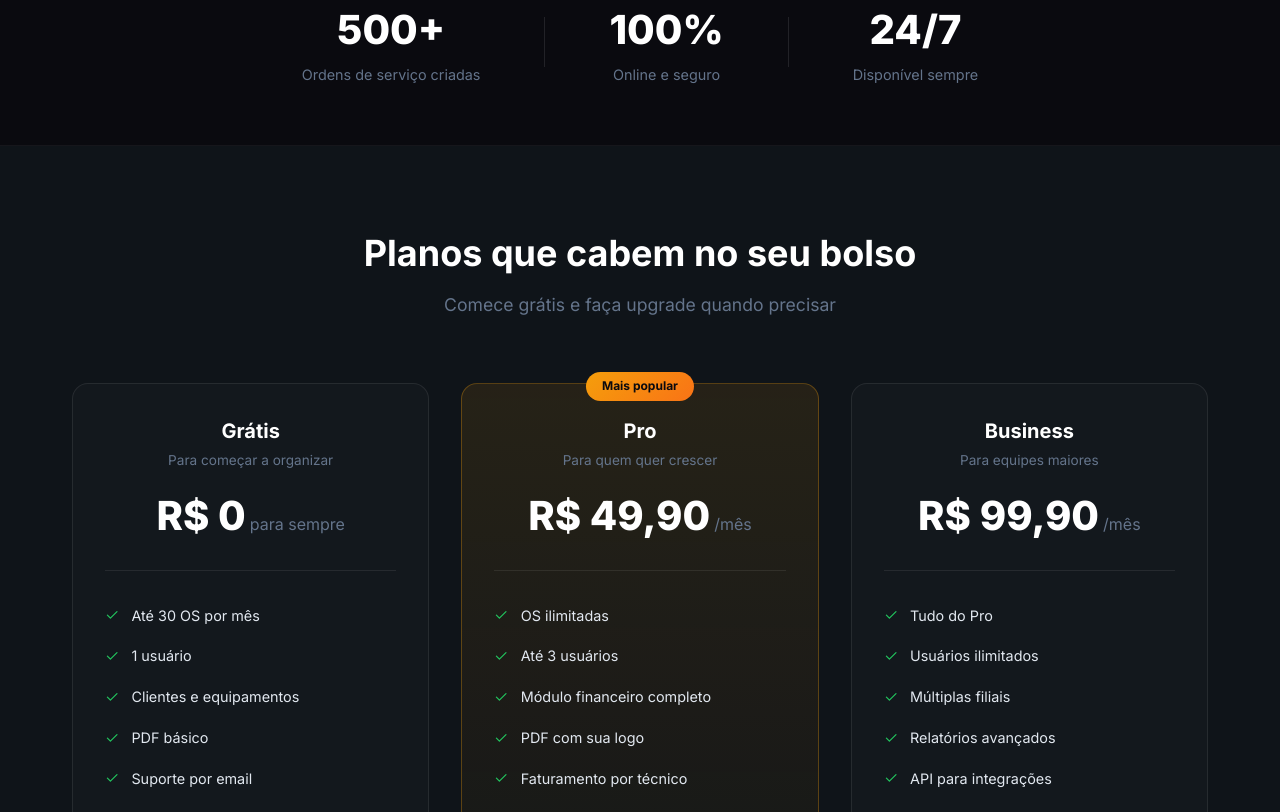
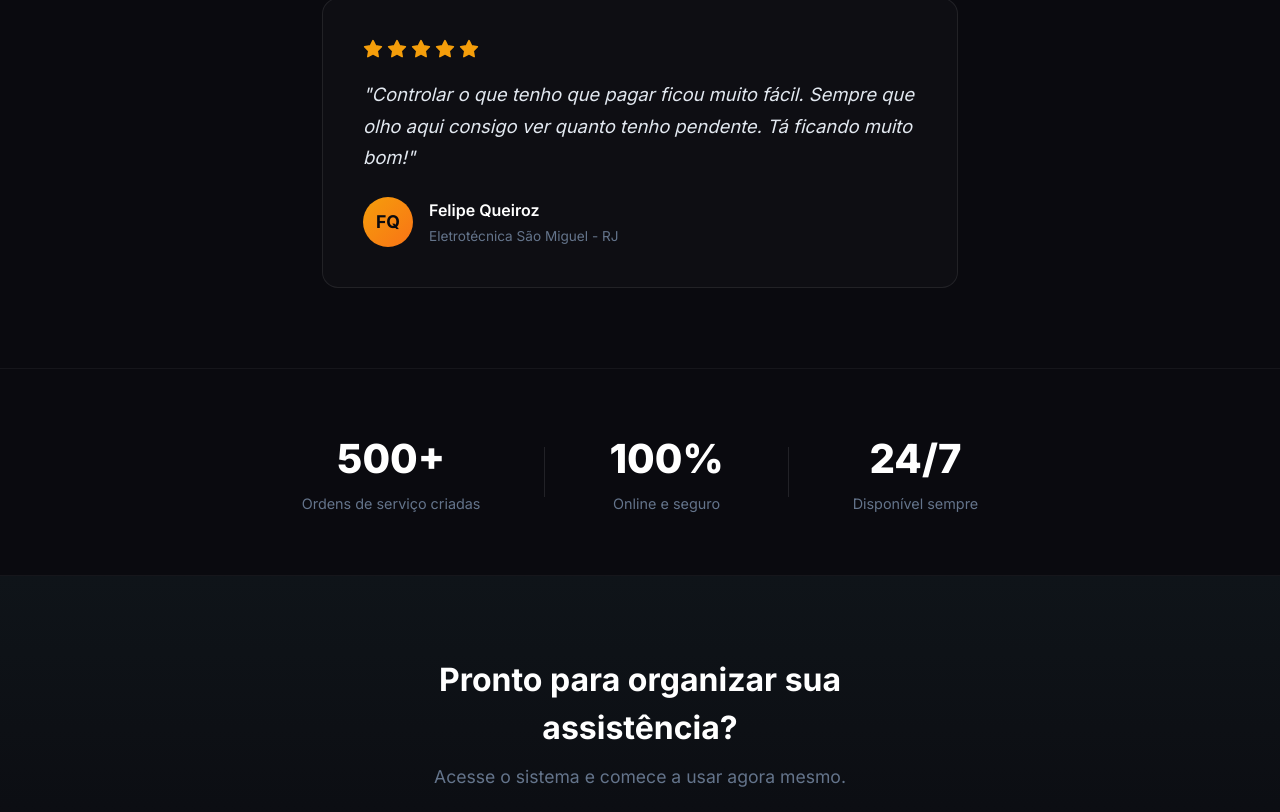
Before and after one commit to daflon/laboris, a React (Vite) app in the folder frontend/: page / in a window 1280 px wide. Shown: the part 1488-2300 px from the top of the page. Built offline with nearby package versions, Linux system fonts and the light colour scheme.

Commit message:
feat(landing): remove preços e adiciona depoimento do Felipe

```diff
--- a/frontend/src/pages/Landing/LandingPage.css
+++ b/frontend/src/pages/Landing/LandingPage.css
@@ -398,6 +398,85 @@
 }
 
 /* ================================
+   TESTIMONIAL
+   ================================ */
+.landing-testimonial {
+  padding: 80px 0;
+  background: #0a0a0f;
+}
+
+.landing-testimonial .landing-container {
+  max-width: 700px;
+}
+
+.testimonial-card {
+  background: rgba(255, 255, 255, 0.02);
+  border: 1px solid rgba(255, 255, 255, 0.08);
+  border-radius: 16px;
+  padding: 2.5rem;
+  position: relative;
+}
+
+.testimonial-stars {
+  display: flex;
+  gap: 0.25rem;
+  margin-bottom: 1.25rem;
+}
+
+.testimonial-stars svg {
+  width: 20px;
+  height: 20px;
+  color: #f59e0b;
+  fill: #f59e0b;
+}
+
+.testimonial-quote {
+  font-size: 1.15rem;
+  color: #e2e8f0;
+  line-height: 1.7;
+  margin: 0 0 1.5rem 0;
+  font-style: italic;
+  border: none;
+  padding: 0;
+}
+
+.testimonial-author {
+  display: flex;
+  align-items: center;
+  gap: 1rem;
+}
+
+.author-avatar {
+  width: 50px;
+  height: 50px;
+  background: linear-gradient(135deg, #f59e0b, #f97316);
+  border-radius: 50%;
+  display: flex;
+  align-items: center;
+  justify-content: center;
+  font-size: 1.1rem;
+  font-weight: 700;
+  color: #0a0a0f;
+}
+
+.author-info {
+  display: flex;
+  flex-direction: column;
+  gap: 0.25rem;
+}
+
+.author-info strong {
+  font-size: 1rem;
+  font-weight: 600;
+  color: white;
+}
+
+.author-info span {
+  font-size: 0.85rem;
+  color: #64748b;
+}
+
+/* ================================
    PRICING
    ================================ */
 .landing-pricing {
--- a/frontend/src/pages/Landing/LandingPage.tsx
+++ b/frontend/src/pages/Landing/LandingPage.tsx
@@ -1,6 +1,6 @@
 import { useEffect } from 'react';
 import { Link, useNavigate } from 'react-router-dom';
-import { FiCheck, FiClipboard, FiDollarSign, FiSmartphone, FiTool, FiBarChart2, FiUsers, FiArrowRight, FiPlay } from 'react-icons/fi';
+import { FiClipboard, FiDollarSign, FiSmartphone, FiTool, FiBarChart2, FiUsers, FiArrowRight, FiPlay, FiStar } from 'react-icons/fi';
 import { authService } from '../../services/auth.service';
 import './LandingPage.css';
 
@@ -52,68 +52,6 @@ export default function LandingPage() {
     }
   ];
 
-  const plans = [
-    {
-      id: 'free',
-      name: 'Grátis',
-      price: 'R$ 0',
-      period: 'para sempre',
-      description: 'Para começar a organizar',
-      features: [
-        'Até 30 OS por mês',
-        '1 usuário',
-        'Clientes e equipamentos',
-        'PDF básico',
-        'Suporte por email'
-      ],
-      notIncluded: [
-        'Módulo financeiro',
-        'Logo no PDF',
-        'Relatórios'
-      ],
-      cta: 'Começar grátis',
-      popular: false
-    },
-    {
-      id: 'pro',
-      name: 'Pro',
-      price: 'R$ 49,90',
-      period: '/mês',
-      description: 'Para quem quer crescer',
-      features: [
-        'OS ilimitadas',
-        'Até 3 usuários',
-        'Módulo financeiro completo',
-        'PDF com sua logo',
-        'Faturamento por técnico',
-        'Suporte por WhatsApp'
-      ],
-      notIncluded: [
-        'API para integrações'
-      ],
-      cta: 'Assinar Pro',
-      popular: true
-    },
-    {
-      id: 'business',
-      name: 'Business',
-      price: 'R$ 99,90',
-      period: '/mês',
-      description: 'Para equipes maiores',
-      features: [
-        'Tudo do Pro',
-        'Usuários ilimitados',
-        'Múltiplas filiais',
-        'Relatórios avançados',
-        'API para integrações',
-        'Suporte prioritário'
-      ],
-      notIncluded: [],
-      cta: 'Assinar Business',
-      popular: false
-    }
-  ];
-
   return (
     <div className="landing-page">
       {/* Header */}
@@ -125,7 +63,6 @@ export default function LandingPage() {
           </div>
           <nav className="landing-nav">
             <a href="#features">Recursos</a>
-            <a href="#pricing">Preços</a>
             <Link to="/login" className="btn-login">Entrar</Link>
           </nav>
         </div>
@@ -141,17 +78,16 @@ export default function LandingPage() {
             </h1>
             <p className="hero-subtitle">
               Sistema simples para gestão de ordens de serviço.
-              Sem complicação. Sem mensalidade cara. Comece grátis.
+              Sem complicação. Feito para assistências técnicas.
             </p>
             <div className="hero-cta">
               <Link to="/login" className="btn-primary btn-lg">
-                Criar conta grátis <FiArrowRight />
+                Acessar sistema <FiArrowRight />
               </Link>
               <a href="#features" className="btn-secondary btn-lg">
                 <FiPlay /> Ver recursos
               </a>
             </div>
-            <p className="hero-note">✓ Não precisa de cartão &nbsp;&nbsp; ✓ Cancele quando quiser</p>
           </div>
           <div className="hero-image">
             <div className="hero-mockup">
@@ -205,7 +141,32 @@ export default function LandingPage() {
         </div>
       </section>
 
-      {/* Social Proof */}
+      {/* Testimonial */}
+      <section className="landing-testimonial">
+        <div className="landing-container">
+          <div className="testimonial-card">
+            <div className="testimonial-stars">
+              <FiStar className="star-filled" />
+              <FiStar className="star-filled" />
+              <FiStar className="star-filled" />
+              <FiStar className="star-filled" />
+              <FiStar className="star-filled" />
+            </div>
+            <blockquote className="testimonial-quote">
+              "Controlar o que tenho que pagar ficou muito fácil. Sempre que olho aqui consigo ver quanto tenho pendente. Tá ficando muito bom!"
+            </blockquote>
+            <div className="testimonial-author">
+              <div className="author-avatar">FQ</div>
+              <div className="author-info">
+                <strong>Felipe Queiroz</strong>
+                <span>Eletrotécnica São Miguel - RJ</span>
+              </div>
+            </div>
+          </div>
+        </div>
+      </section>
+
+      {/* Stats */}
       <section className="landing-proof">
         <div className="landing-container">
           <div className="proof-stats">
@@ -227,62 +188,14 @@ export default function LandingPage() {
         </div>
       </section>
 
-      {/* Pricing */}
-      <section id="pricing" className="landing-pricing">
-        <div className="landing-container">
-          <div className="section-header">
-            <h2>Planos que cabem no seu bolso</h2>
-            <p>Comece grátis e faça upgrade quando precisar</p>
-          </div>
-          <div className="pricing-grid">
-            {plans.map((plan) => (
-              <div
-                key={plan.id}
-                className={`pricing-card ${plan.popular ? 'popular' : ''}`}
-              >
-                {plan.popular && <div className="popular-badge">Mais popular</div>}
-                <div className="pricing-header">
-                  <h3>{plan.name}</h3>
-                  <p className="pricing-description">{plan.description}</p>
-                  <div className="pricing-price">
-                    <span className="price-value">{plan.price}</span>
-                    <span className="price-period">{plan.period}</span>
-                  </div>
-                </div>
-                <div className="pricing-features">
-                  <ul>
-                    {plan.features.map((feature, index) => (
-                      <li key={index} className="included">
-                        <FiCheck /> {feature}
-                      </li>
-                    ))}
-                    {plan.notIncluded.map((feature, index) => (
-                      <li key={index} className="not-included">
-                        <span className="x-mark">✕</span> {feature}
-                      </li>
-                    ))}
-                  </ul>
-                </div>
-                <Link
-                  to="/login"
-                  className={`btn-pricing ${plan.popular ? 'btn-primary' : 'btn-secondary'}`}
-                >
-                  {plan.cta}
-                </Link>
-              </div>
-            ))}
-          </div>
-        </div>
-      </section>
-
       {/* CTA Final */}
       <section className="landing-cta">
         <div className="landing-container">
           <div className="cta-content">
             <h2>Pronto para organizar sua assistência?</h2>
-            <p>Crie sua conta em menos de 1 minuto. Sem cartão de crédito.</p>
+            <p>Acesse o sistema e comece a usar agora mesmo.</p>
             <Link to="/login" className="btn-primary btn-lg">
-              Começar grátis agora <FiArrowRight />
+              Acessar sistema <FiArrowRight />
             </Link>
           </div>
         </div>
@@ -301,16 +214,10 @@ export default function LandingPage() {
               <div className="footer-column">
                 <h4>Produto</h4>
                 <a href="#features">Recursos</a>
-                <a href="#pricing">Preços</a>
               </div>
               <div className="footer-column">
                 <h4>Suporte</h4>
                 <a href="mailto:suporte@laboris.com.br">Contato</a>
-              </div>
-              <div className="footer-column">
-                <h4>Legal</h4>
-                <a href="#">Termos de uso</a>
-                <a href="#">Privacidade</a>
               </div>
             </div>
           </div>
```
